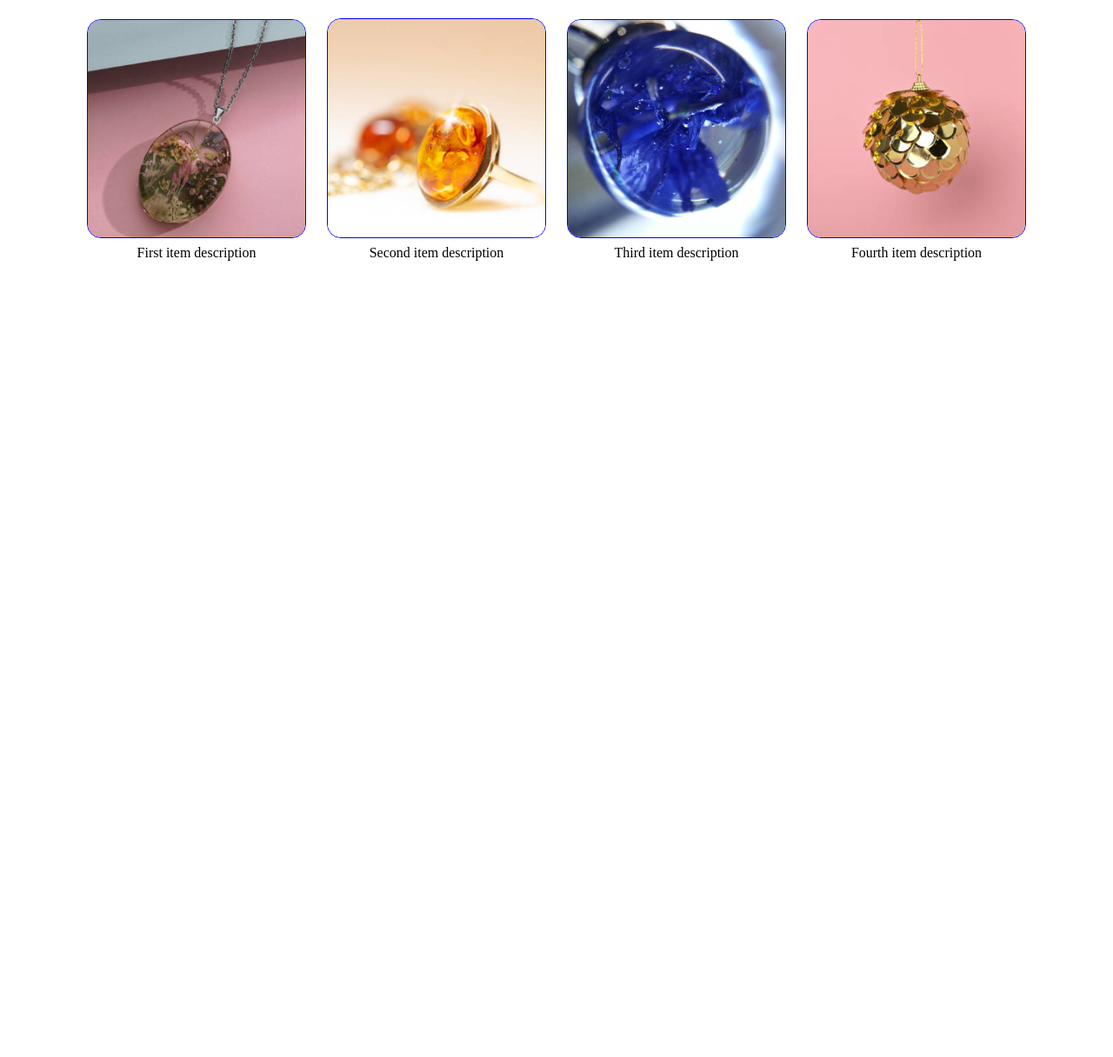
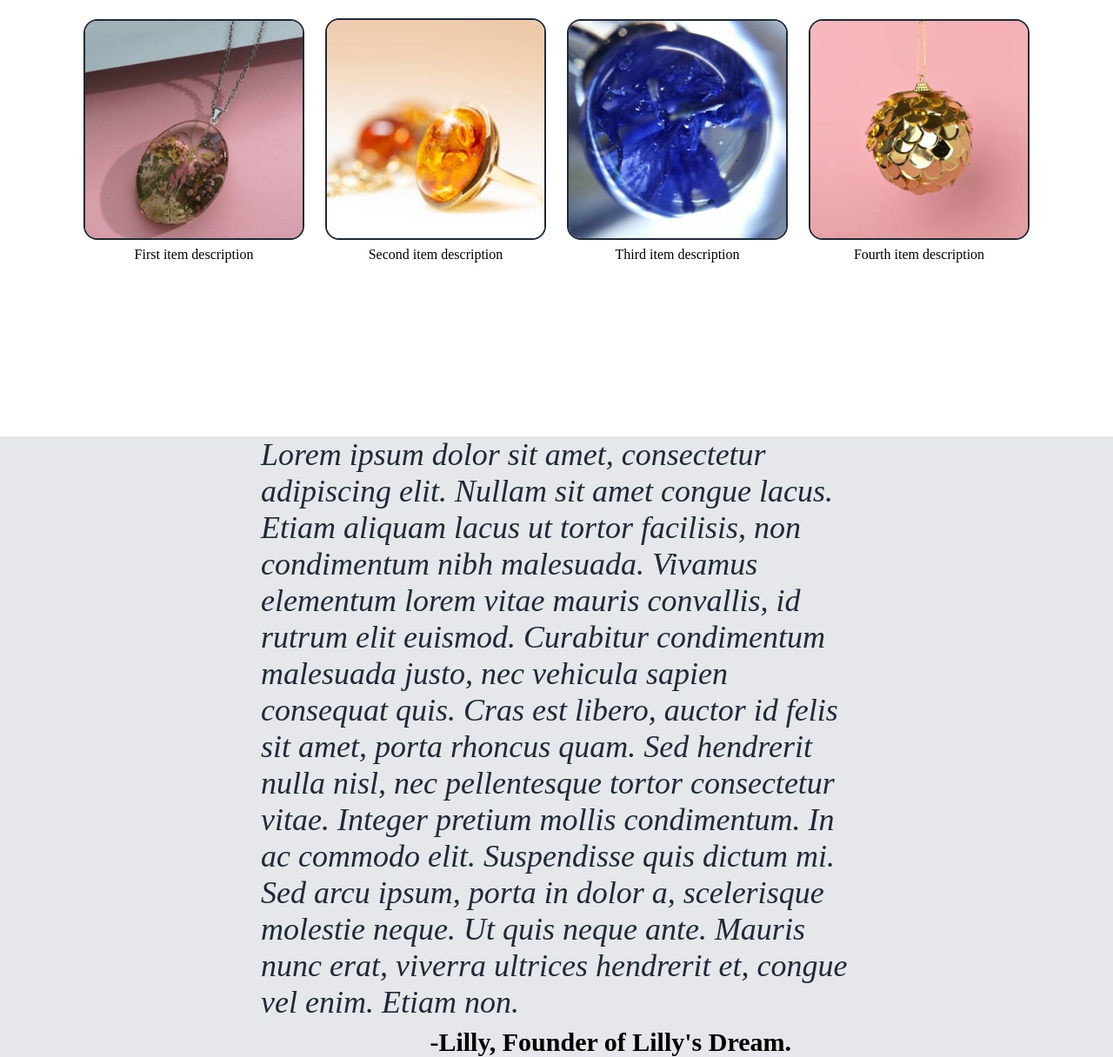
Before and after one commit to jurianoff/lilly, a plain HTML site: page index.html in a window 1280 px wide. Shown: the part 532-1748 px from the top of the page at 87% size. Before the commit the page ends 832 px from the top, so only its background shows below. Drawn offline with Linux system fonts and the light colour scheme.

Commit message:
Add and style quote section

```diff
--- a/index.html
+++ b/index.html
@@ -45,6 +45,15 @@
                 <div>Fourth item description</div>
             </div>
         </div>
+
+        <div class="quote">
+            <div class="text">
+                Lorem ipsum dolor sit amet, consectetur adipiscing elit. Nullam sit amet congue lacus. Etiam aliquam lacus ut tortor facilisis, non condimentum nibh malesuada. Vivamus elementum lorem vitae mauris convallis, id rutrum elit euismod. Curabitur condimentum malesuada justo, nec vehicula sapien consequat quis. Cras est libero, auctor id felis sit amet, porta rhoncus quam. Sed hendrerit nulla nisl, nec pellentesque tortor consectetur vitae. Integer pretium mollis condimentum. In ac commodo elit. Suspendisse quis dictum mi. Sed arcu ipsum, porta in dolor a, scelerisque molestie neque. Ut quis neque ante. Mauris nunc erat, viverra ultrices hendrerit et, congue vel enim. Etiam non.
+            </div>
+            <div class="signature">
+                -Lilly, Founder of Lilly's Dream.
+            </div>
+        </div>
     </div>
 </body>
 </html>
--- a/style.css
+++ b/style.css
@@ -109,10 +109,35 @@ button a {
     border-radius: 16px;
     width: 250px;
     height: auto;
-    border: 1px solid blue;
+    border: 2px solid #1F2937;
 }
 
 .cards div div {
     width: 250px;
     font-size: 16px;
 }
+
+.quote {
+    margin-top: 200px;
+    background-color: #E5E7EB;
+    padding: 0px 300px;
+    display: flex;
+    justify-content: center;
+    align-items: center;
+    flex-direction: column;
+    gap: 8px;
+}
+
+.quote .text {
+    font-size: 36px;
+    font-style: italic;
+    font-weight: 400;
+    color: #1F2937;
+}
+
+.quote .signature {
+    font-size: 30px;
+    font-weight: bold;
+    align-self:flex-end;
+    padding-right: 70px;
+}
```
